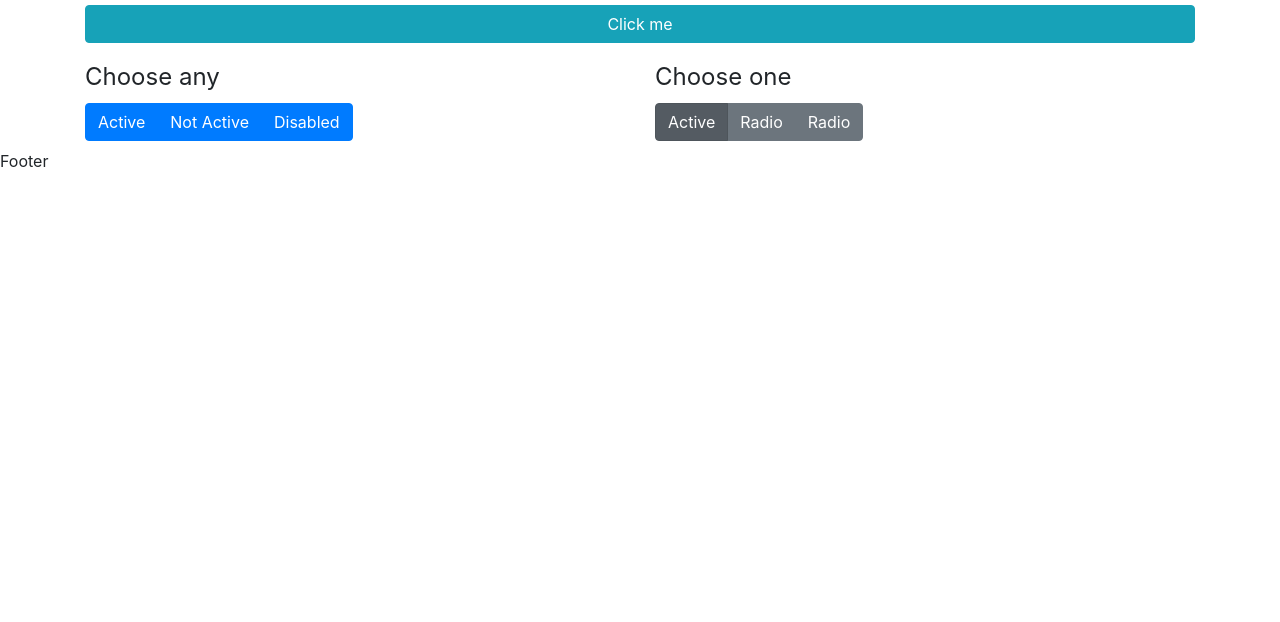
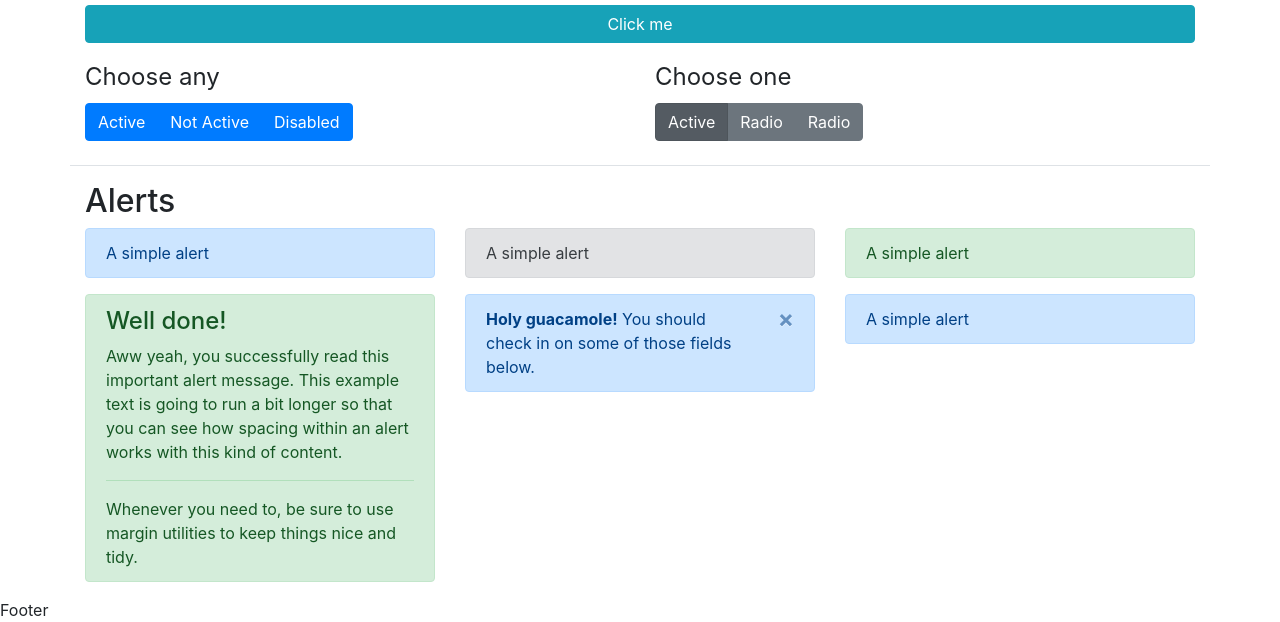
Before and after one commit to luismartinezs/bootstrap-4-vite-play, a website built with Vite: page index.html in a window 1280 px wide. Shown: the part 805-1427 px from the top of the page. Before the commit the page ends 978 px from the top, so only its background shows below. Built offline with nearby package versions, Linux system fonts and the light colour scheme.

Commit message:
feat: alerts

```diff
--- a/index.html
+++ b/index.html
@@ -266,6 +266,58 @@
           </div>
         </div>
       </div>
+      <div class="container mt-3 pt-3 border-top">
+        <h2>Alerts</h2>
+        <div class="row">
+          <div class="col">
+            <div class="alert alert-primary" role="alert">A simple alert</div>
+          </div>
+          <div class="col">
+            <div class="alert alert-secondary" role="alert">A simple alert</div>
+          </div>
+          <div class="col">
+            <div class="alert alert-success" role="alert">A simple alert</div>
+          </div>
+        </div>
+        <div class="row">
+          <div class="col">
+            <div class="alert alert-success" role="alert">
+              <h4 class="alert-heading">Well done!</h4>
+              <p>
+                Aww yeah, you successfully read this important alert message.
+                This example text is going to run a bit longer so that you can
+                see how spacing within an alert works with this kind of content.
+              </p>
+              <hr />
+              <p class="mb-0">
+                Whenever you need to, be sure to use margin utilities to keep
+                things nice and tidy.
+              </p>
+            </div>
+          </div>
+          <div class="col">
+            <div
+              class="alert alert-primary alert-dismissible fade show"
+              role="alert"
+            >
+              <button
+                type="button"
+                class="close"
+                data-dismiss="alert"
+                aria-label="Close"
+              >
+                <span aria-hidden="true">&times;</span>
+                <span class="sr-only">Close</span>
+              </button>
+              <strong>Holy guacamole!</strong> You should check in on some of
+              those fields below.
+            </div>
+          </div>
+          <div class="col">
+            <div class="alert alert-primary" role="alert">A simple alert</div>
+          </div>
+        </div>
+      </div>
     </main>
     <footer>Footer</footer>
     <script type="module" src="main.js"></script>
```
